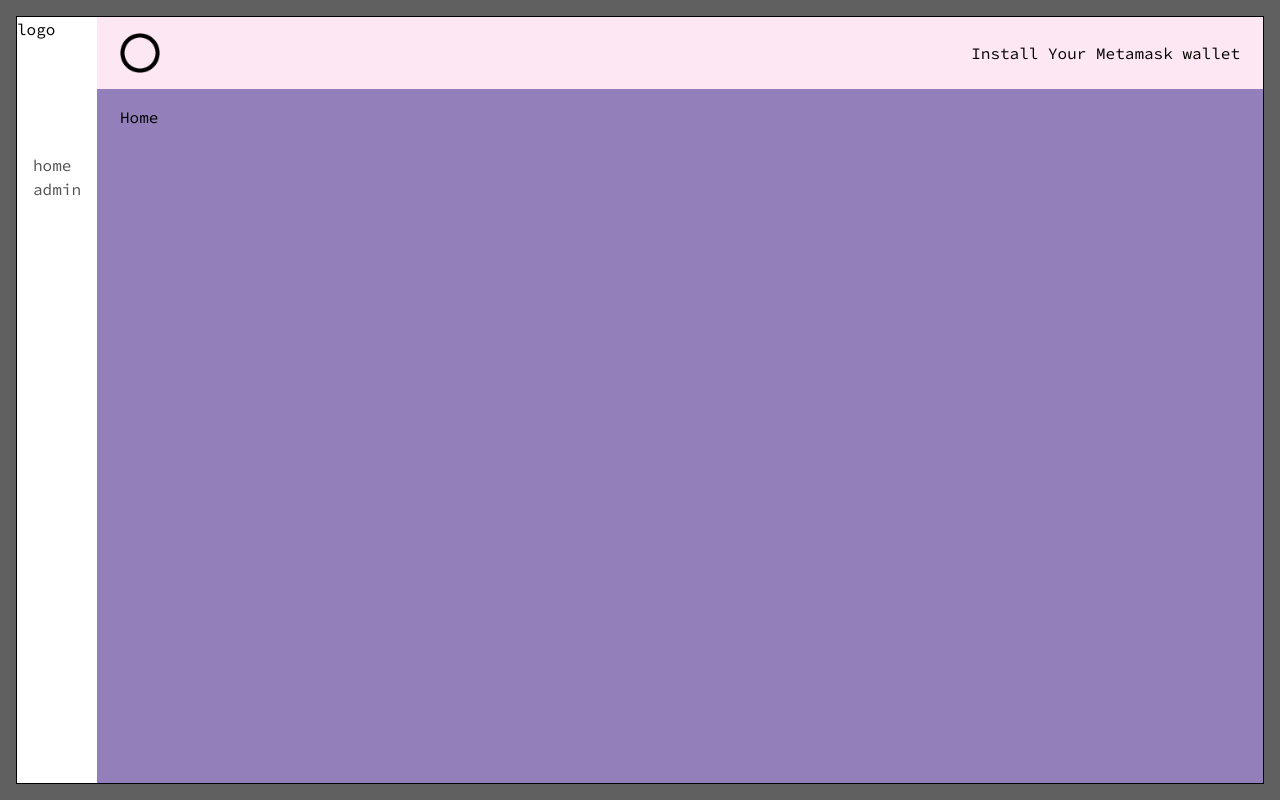
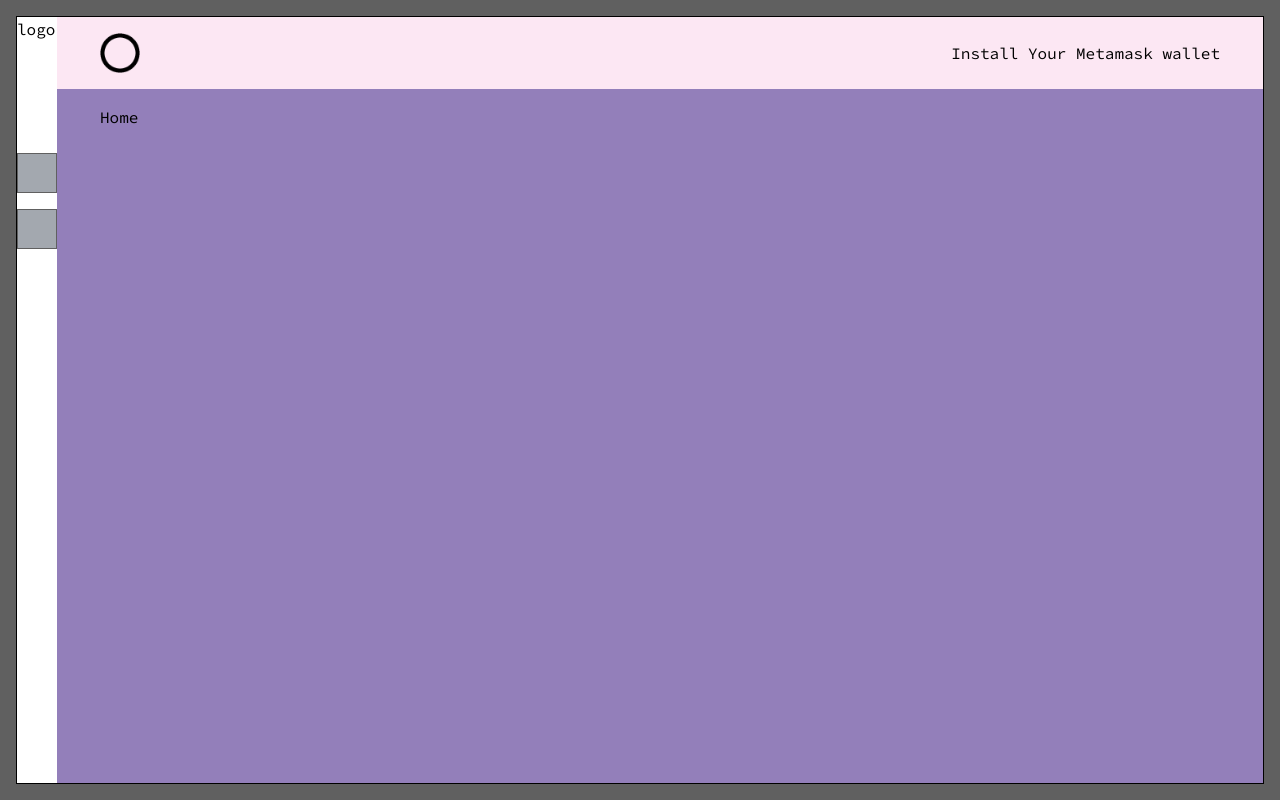
Before and after one commit to DAOptimate/LandingPage, a React (Vite) app: page / in a window 1280 px wide. Built offline with nearby package versions, Linux system fonts and the light colour scheme.

Commit message:
refactored navigation

```diff
--- a/src/modules/core/components/atom/LinkButton.tsx
+++ b/src/modules/core/components/atom/LinkButton.tsx
@@ -2,12 +2,12 @@ import { Link } from 'react-router-dom';
 
 interface IProps {
   to: string,
-  children: string
 }
-// TODO: Check if the link is active and change color
-function LinkButton({ to, children }: IProps) {
+function LinkButton({ to }: IProps) {
   return (
-    <Link to={to} className="button-styles">{children}</Link>
+    <Link to={to} className="w-full">
+      <div className="bg-light-grey w-10 h-10 border border-1 border-dark-grey" />
+    </Link>
   );
 }
 
--- /dev/null
+++ b/src/modules/core/components/atom/NavBarContainer.tsx
@@ -0,0 +1,15 @@
+import React from 'react';
+
+interface IProps {
+    children: React.ReactNode
+}
+
+function NavBarContainer({ children }: IProps) {
+  return (
+    <nav className="flex flex-col gap-4 pt-28">
+      {children}
+    </nav>
+  );
+}
+
+export default NavBarContainer;
--- a/src/modules/core/components/molecule/NavBar.tsx
+++ b/src/modules/core/components/molecule/NavBar.tsx
@@ -1,11 +1,12 @@
 import LinkButton from '../atom/LinkButton';
+import NavBarContainer from '../atom/NavBarContainer';
 
 function NavBar() {
   return (
-    <nav className="flex flex-col pt-28">
-      <LinkButton to="/">home</LinkButton>
-      <LinkButton to="/admin">admin</LinkButton>
-    </nav>
+    <NavBarContainer>
+      <LinkButton to="/" />
+      <LinkButton to="/admin" />
+    </NavBarContainer>
   );
 }
 
```
